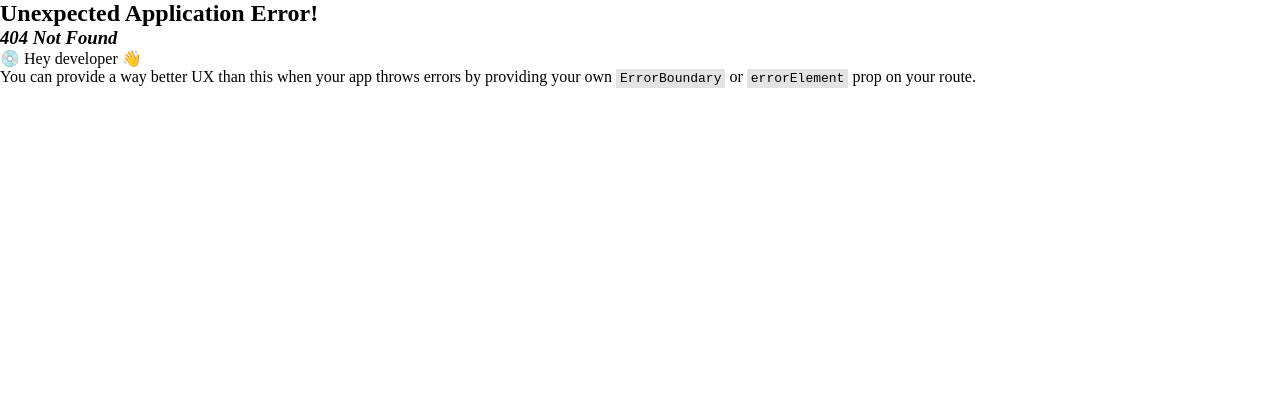
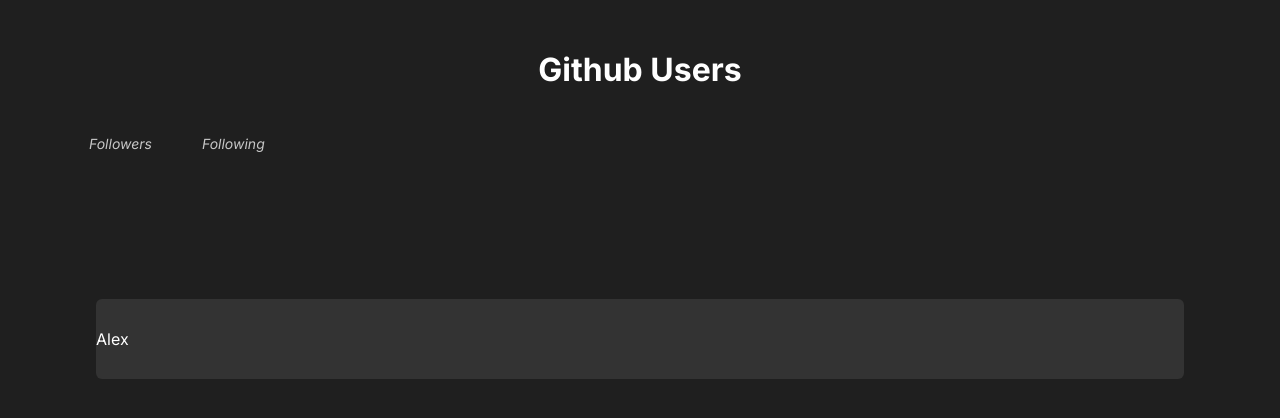
Before and after one commit to AlexWalkerGD/github-finder, a React (Vite) app: page /profile in a window 1280 px wide. Before the commit this address had no page. Shown: the top 418 px of the page. Built offline with nearby package versions, Linux system fonts and the light colour scheme.

Commit message:
Layout Profile

```diff
--- a/src/App.css
+++ b/src/App.css
@@ -67,3 +67,45 @@
   flex-direction: column;
   gap: 20px;
 }
+
+.base {
+  display: flex;
+  flex-direction: row;
+  gap: 25px;
+  padding-top: 10px;
+  width: 90%;
+  height: 180px;
+}
+
+.base img {
+  height: 100px;
+}
+
+.content {
+  display: flex;
+  flex-direction: column;
+}
+
+.content h3 {
+  padding-top: 40px;
+}
+
+.follow {
+  display: flex;
+  flex-direction: row;
+  gap: 50px;
+}
+
+.follow p {
+  padding: 0;
+  padding-top: 8px;
+}
+
+.card {
+  display: flex;
+  background: rgb(51, 51, 51);
+  border-radius: 6px;
+  width: 85%;
+  height: 80px;
+  align-items: center;
+}
--- a/src/components/Users.tsx
+++ b/src/components/Users.tsx
@@ -12,7 +12,7 @@
         <p>{company}</p>
       </div>
 
-      <Link to={`/repos/${login}`} className={styles.link}>
+      <Link to={`/profile`} className={styles.link}>
         <IoIosArrowForward size={50} />
       </Link>
     </div>
--- a/src/main.tsx
+++ b/src/main.tsx
@@ -5,6 +5,7 @@
 import { createBrowserRouter, RouterProvider } from "react-router-dom";
 
 import Home from "./routes/Home";
+import Profile from "./routes/Profile";
 
 const router = createBrowserRouter([
   {
@@ -15,6 +16,10 @@
         path: "/",
         element: <Home />,
       },
+      {
+        path: "profile",
+        element: <Profile />,
+      },
     ],
   },
 ]);
--- a/src/routes/Home.tsx
+++ b/src/routes/Home.tsx
@@ -8,13 +8,14 @@
   const loadUser = async (userName: string) => {
     const res = await fetch(`https://api.github.com/users/${userName}`);
     const data = await res.json();
-    const { avatar_url, login, followers, following, company } = data;
+    const { avatar_url, login, followers, following, company, bio } = data;
     const userData: UserProps = {
       avatar_url,
       login,
       followers,
       following,
       company,
+      bio,
     };
 
     setUser(userData);
--- /dev/null
+++ b/src/routes/Profile.tsx
@@ -0,0 +1,38 @@
+import type { UserProps } from "../types/user";
+
+const profile = ({
+  avatar_url,
+  login,
+  followers,
+  following,
+  bio,
+}: UserProps) => {
+  return (
+    <div className="background">
+      <div className="container">
+        <h1>Github Users</h1>
+        <div className="base">
+          <img src={avatar_url} alt={login} />
+          <div className="content">
+            <div className="follow">
+              <div>
+                <p>{followers}</p>
+                <p>Followers</p>
+              </div>
+              <div>
+                <p>{following}</p>
+                <p>Following</p>
+              </div>
+            </div>
+            <h3>{login}</h3>
+            <p>{bio}</p>
+          </div>
+        </div>
+
+        <div className="card">Alex</div>
+      </div>
+    </div>
+  );
+};
+
+export default profile;
--- a/src/types/user.ts
+++ b/src/types/user.ts
@@ -4,4 +4,5 @@
   followers: number;
   following: number;
   company: string;
+  bio: string;
 };
```
Also changed, not shown: src/components/Profile.tsx (deleted).
